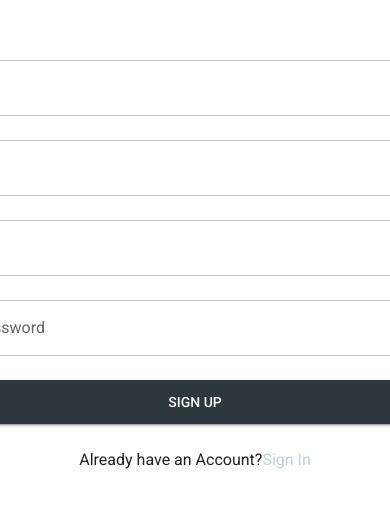
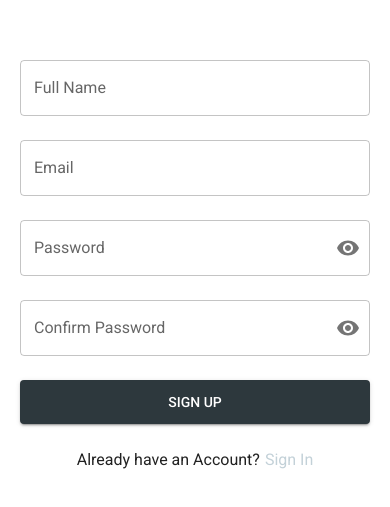
Before and after one commit to OTsiolkovskiy/train-schedule-app, a Next.js app: page /admin/auth/sign-up in a window 390 px wide. Shown: the part 189-696 px from the top of the page. Built offline with nearby package versions, Linux system fonts and the light colour scheme.

Commit message:
Improve responsive design of sign-in and sign-up pages

```diff
--- a/src/app/admin/auth/sign-up/page.tsx
+++ b/src/app/admin/auth/sign-up/page.tsx
@@ -1,7 +1,7 @@
 'use client';
 
 import { Formik, Field, Form } from 'formik';
-import { Box, TextField, Typography, Button, InputAdornment, IconButton } from '@mui/material';
+import { Box, TextField, Typography, Button, InputAdornment, IconButton, Grid } from '@mui/material';
 import { useSignUp } from '../hooks/useSignUp';
 import { signUpSchema } from '../shared/validationSchemas';
 import Link from 'next/link';
@@ -31,12 +31,19 @@ const SignUp = () => {
   }
 
   return (
-    <Box sx={{  display: "flex",
+    <Box
+      sx={{
+        display: "flex",
         justifyContent: "center",
         alignItems: "center",
         height: "100vh",
         width: "100vw",
-      margin: "auto" }}>
+        backgroundColor: adminTheme.palette.background.default,
+        padding: { xs: "20px", sm: "40px" }
+      }}
+    >
+      <Grid container justifyContent="center">
+        <Grid item xs={12} sm={8} md={6} lg={4}>
           <Formik
             initialValues={initialValues}
             validationSchema={signUpSchema}
@@ -47,10 +54,10 @@ const SignUp = () => {
           >
             {({ errors, touched, isValid, dirty }) => (
               <Form>
-            <Box display="flex" flexDirection="column" gap="1.5rem" sx={{ width: '70vh' }}>
-              <Typography variant="h4" color="white">Create Account</Typography>
+                <Box display="flex" flexDirection="column" gap="1.5rem">
+                  <Typography variant="h4" color="white" align="center">Create Account</Typography>
 
-              {error && <Typography color="red">{error}</Typography>}
+                  {error && <Typography color="error" align="center">{error}</Typography>}
 
                   <Field
                     name="name"
@@ -90,11 +97,7 @@ const SignUp = () => {
                             onClick={togglePasswordVisibility}
                             edge="end"
                           >
-                        {isShowPassword ? (
-                          <VisibilityOff />
-                        ) : (
-                          <Visibility />
-                        )}
+                            {isShowPassword ? <VisibilityOff /> : <Visibility />}
                           </IconButton>
                         </InputAdornment>
                       ),
@@ -117,11 +120,7 @@ const SignUp = () => {
                             onClick={toggleConfirmPasswordVisibility}
                             edge="end"
                           >
-                        {isShowPassword ? (
-                          <VisibilityOff />
-                        ) : (
-                          <Visibility />
-                        )}
+                            {isShowConfirmPassword ? <VisibilityOff /> : <Visibility />}
                           </IconButton>
                         </InputAdornment>
                       ),
@@ -147,15 +146,19 @@ const SignUp = () => {
                         href={`/${AdminRoutes.signIn}`}
                         style={{
                           color: adminTheme.palette.textColors.medium,
+                          marginLeft: '5px',
                         }}
                       >
-                    Sign In</Link>
+                        Sign In
+                      </Link>
                     </Typography>
                   </Box>
                 </Box>
               </Form>
             )}
           </Formik>
+        </Grid>
+      </Grid>
     </Box>
   );
 };
--- a/src/app/admin/components/TrainCard.tsx
+++ b/src/app/admin/components/TrainCard.tsx
@@ -58,7 +58,6 @@ const TrainCard: React.FC<Props> = ({
           </TableContainer>
           </Box>
 
-          {/* <Box flex={1}> */}
           <Box flex={1} display="flex" flexDirection="column" gap="15px" width="100%" alignItems="center" >
             <Button
               variant="contained"
@@ -78,7 +77,6 @@ const TrainCard: React.FC<Props> = ({
             Edit
             </Button>
           </Box>
-          {/* </Box> */}
 
         </CardContent>
     </Card>
--- a/src/styles/themes/publicTheme.ts
+++ b/src/styles/themes/publicTheme.ts
@@ -48,31 +48,31 @@ const publicTheme = createTheme({
       styleOverrides: {
         root: {
           "& label": {
-            color: "#FFFFFF", // Лейбл текст колір білий
+            color: "#FFFFFF",
             "&.Mui-focused": {
-              color: "#FFFFFF", // Лейбл текст колір білий при фокусі
+              color: "#FFFFFF",
             },
             "&.MuiFormLabel-filled": {
-              color: "#FFFFFF", // Лейбл текст колір білий коли поле заповнене
+              color: "#FFFFFF",
             },
           },
           "& .MuiOutlinedInput-root": {
-            color: "#FFFFFF", // Інпут текст колір білий
+            color: "#FFFFFF",
             "& fieldset": {
-              borderColor: "#FFFFFF", // Рамка колір білий
+              borderColor: "#FFFFFF",
             },
             "&:hover fieldset": {
-              borderColor: "#FFFFFF", // Рамка колір на hover білий
+              borderColor: "#FFFFFF",
             },
             "&.Mui-focused fieldset": {
-              borderColor: "#FFFFFF", // Рамка колір при фокусі білий
+              borderColor: "#FFFFFF",
             },
             "& input::placeholder": {
-              color: "#8F9EA5", // Колір підказки
+              color: "#8F9EA5",
             },
           },
           "&:hover": {
-            backgroundColor: 'rgba(255, 255, 255, 0.2)', // Фоновий колір на hover
+            backgroundColor: 'rgba(255, 255, 255, 0.2)',
           }
         }
       }
@@ -81,21 +81,21 @@ const publicTheme = createTheme({
       styleOverrides: {
         root: {
           "& .MuiAutocomplete-option": {
-            backgroundColor: 'rgba(0, 0, 0, 0.5)', // Опція фон колір
-            color: "#FFFFFF", // Опція текст колір білий
+            backgroundColor: 'rgba(0, 0, 0, 0.5)',
+            color: "#FFFFFF",
             "&:hover": {
-              backgroundColor: 'rgba(255, 255, 255, 0.5)', // Фоновий колір на hover
+              backgroundColor: 'rgba(255, 255, 255, 0.5)',
             },
           },
         },
         paper: {
-          backgroundColor: 'rgba(74, 78, 80, 0.8)', // Фоновий колір паперу
-          color: "#FFFFFF", // Текст колір паперу білий
+          backgroundColor: 'rgba(74, 78, 80, 0.8)',
+          color: "#FFFFFF",
         },
         clearIndicator: {
-          color: "#FFFFFF", // Колір іконки закриття білий
+          color: "#FFFFFF",
           "&:hover": {
-            color: "#FFFFFF", // Колір іконки закриття на hover білий
+            color: "#FFFFFF",
           },
         },
       }
```
Also changed, not shown: src/app/admin/auth/sign-in/page.tsx (+20 -55 lines), 1 other file (tests, documents, lock files or other folders). Lines whose indentation alone changed are shown as unchanged.
